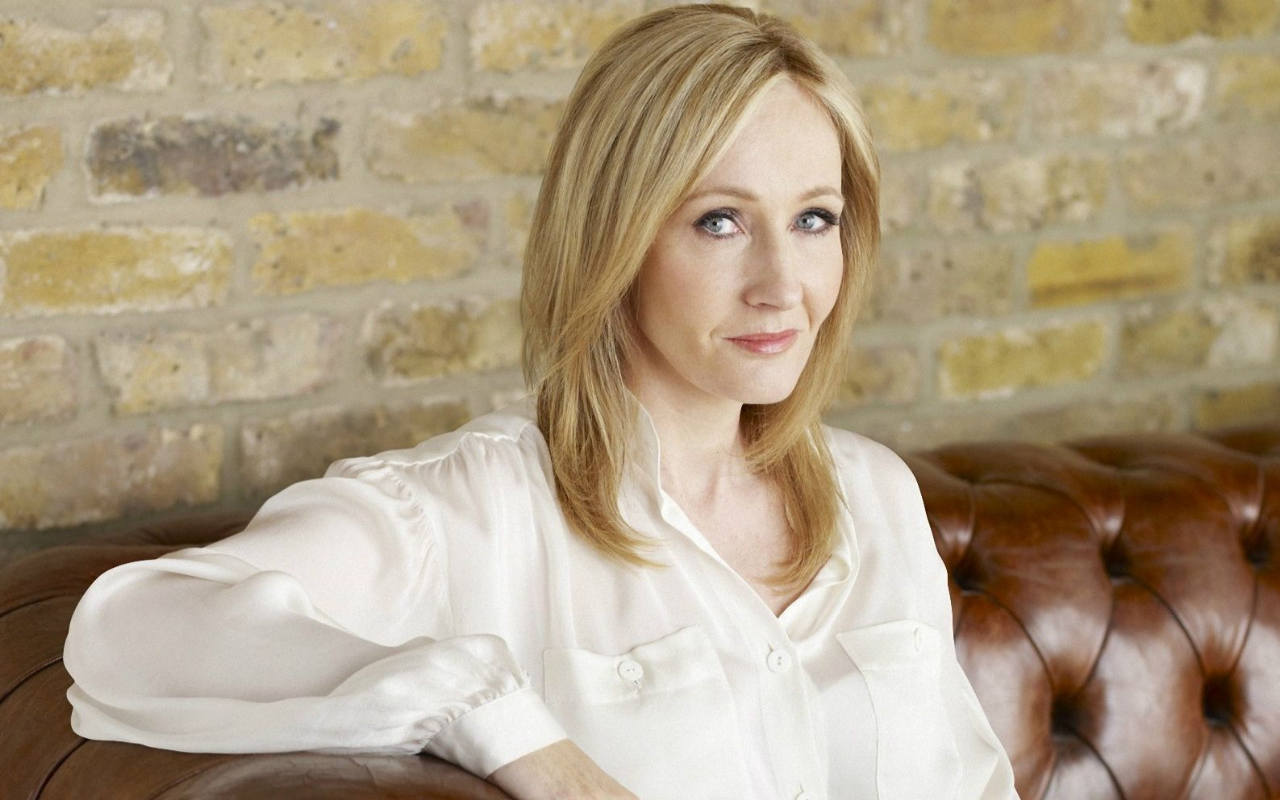
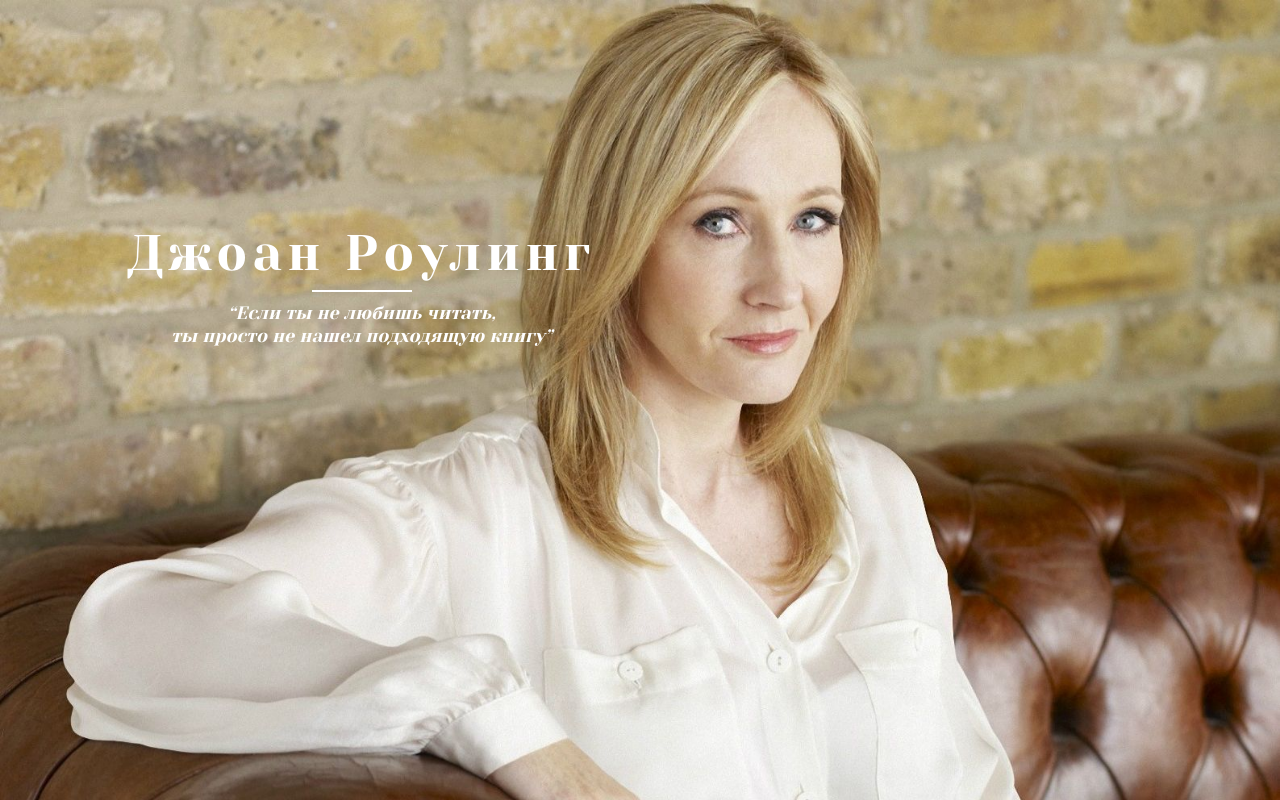
Before and after one commit to lana-k/biography-longread, a plain HTML site: page Biography/index.html in a window 1280 px wide. Shown: the top 800 px of the page. Drawn offline with nearby package versions, Linux system fonts and the light colour scheme.

Commit message:
adding title and some typography styles

```diff
--- a/Biography/css/style.css
+++ b/Biography/css/style.css
@@ -14,8 +14,62 @@ div {
     position: relative;
 }
 
+div.title {
+    z-index:2;
+    position: fixed;
+    width: 100%;
+}
+div.title:before {
+    content: "";
+	display: block;
+	padding-top: 75.6%;
+}
+
 .main {
     background: white;
     top: 100%;
     padding-top: 50px;
 }
+
+.inner-title {
+    z-index:2;
+    position: absolute;
+    top:25%;
+    left: 10%;
+    text-align: center;
+}
+
+.devider {
+    background-color: white;
+    height: 2px;
+    width:100px;
+    margin:10px auto;
+}
+
+h1 {
+    font: 400 50px/23px "Yeseva One",  "sans-serif";
+    color: white;
+    letter-spacing: 0.1em;
+}
+
+h2 {
+    font: 400 27px/43px "Yeseva One",  "sans-serif";
+}
+
+h3 {
+    font: 400 18px/29px "Yeseva One",  "sans-serif";
+}
+
+q:before {
+    content:open-quote;
+}
+
+q:after {
+    content:close-quote;
+}
+q {
+    font: 400 18px/23px "Yeseva One",  "sans-serif";
+    font-style: italic;
+    color: white;
+    quotes: "\201c" "\201d";
+}
--- a/Biography/index.html
+++ b/Biography/index.html
@@ -1,19 +1,29 @@
 <html lang="en">
     <head>
-        <meta http-equiv="Content-Type" content="text/html; charset=utf-8">
+        <meta charset="utf-8">
         <title>Джоан Роулинг</title>
 
         <!-- Framework CSS -->
+
         <link rel="stylesheet" href="css/blueprint/screen.css" type="text/css" media="screen, projection">
         <link rel="stylesheet" href="css/blueprint/print.css" type="text/css" media="print">
         <!--[if lt IE 8]><link rel="stylesheet" href="../../blueprint/ie.css" type="text/css" media="screen, projection"><![endif]-->
+        <link rel="stylesheet" href="css/style.css">
 
-        <link rel="stylesheet" href="css/style.css">
         <link href="https://fonts.googleapis.com/css?family=Open+Sans|Roboto" rel="stylesheet">
+        <link href="https://fonts.googleapis.com/css?family=Yeseva+One" rel="stylesheet">
     </head>
 
     <body>
+
         <img src="img/1.jpg"/>
+        <div class="title">
+            <div class="inner-title">
+                <h1>Джоан Роулинг</h1>
+                <div class="devider"></div>
+                <q>Если ты не любишь читать,<br>ты просто не нашел подходящую книгу</q>
+            </div>
+        </div>
 
         <div class="main">
             <div class="container">
```
